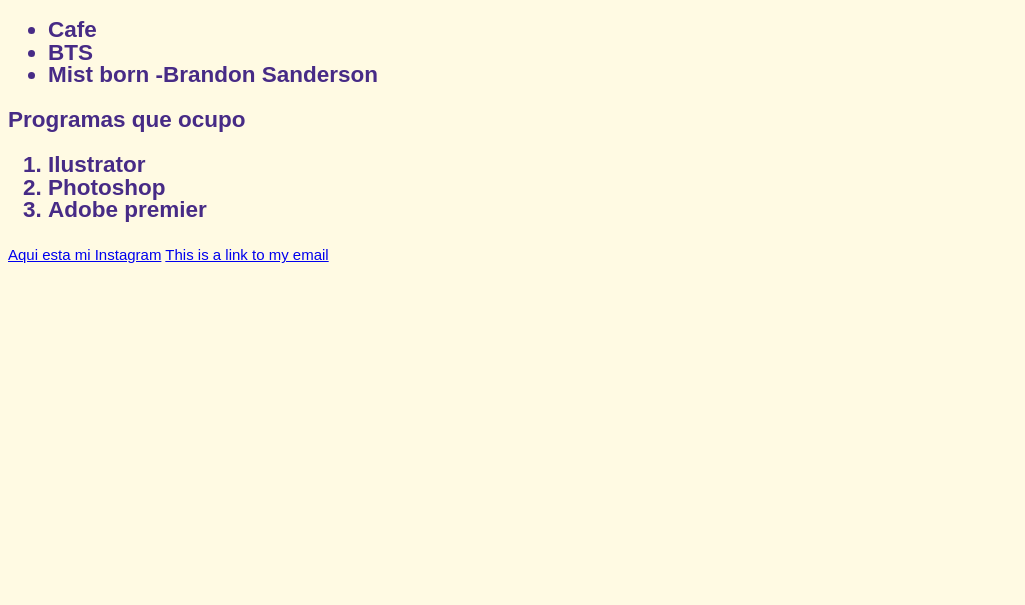
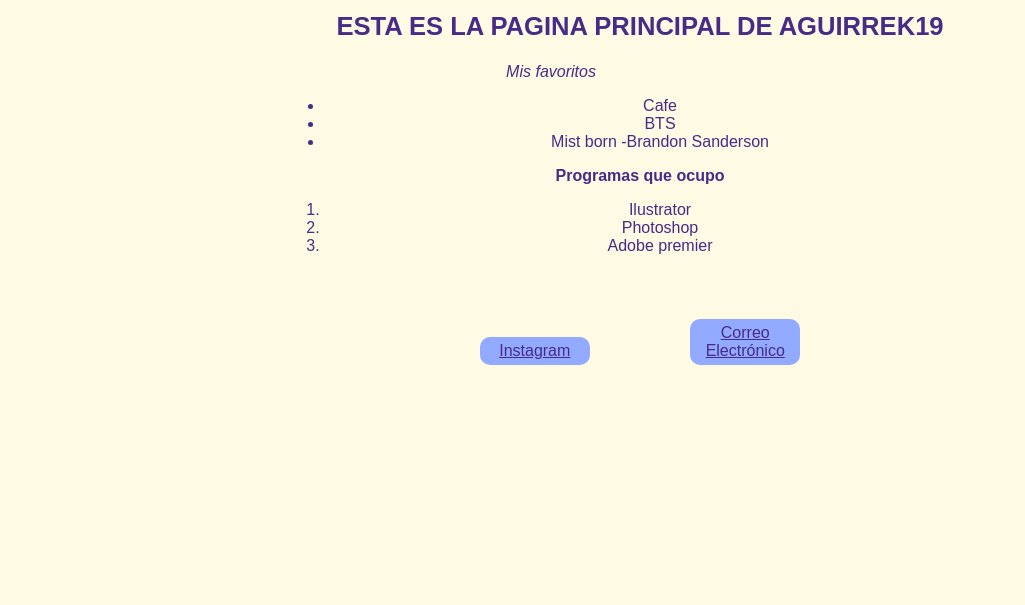
Before and after one commit to Aguirrek19/Aguirrek19, a plain HTML site: page index.html in a window 1280 px wide. Shown: the part 195-800 px from the top of the page, without its empty margins (0-1025 px from the left). Drawn offline with Linux system fonts and the light colour scheme; a web font is replaced by a local one.

Commit message:
Margenes y links

```diff
--- a/css/Stylesheet.css
+++ b/css/Stylesheet.css
@@ -2,27 +2,73 @@
 propiedad: valor;
 }
 */
+:root {
+    --background-color: #FFFAE3;
+    --text-color: #472B86;
+    --font-family: "inclusive-sans", sans-serif;
+    --font-tile: "futura-100", sans-serif;
+    --acent-color: #92aaff;
+}
 
-body {
-    background-color: #FFFAE3;
-    /* Example background color */
-    color: #472B86;
-    /* Example text color */
-
-    font-family: "inclusive-sans", sans-serif;
-    font-weight: 400;
-    font-style: normal;
-    font-size: 15px;
-    line-height: 1.5em;
+html {
+    font-size: 10px;
 
 }
 
+body {
+    background-color: var(--background-color);
+    color: var(--text-color);
+    font-family: var(--font-family);
+    font-size: 1.6em;
+    text-align: center;
+}
+
+main {
+    margin: 0 auto;
+    padding: 5em 0;
+    max-width: 80ch;
+}
+h1, h2, h3 {
+    font-family: var(--font-tile);
+    text-transform: uppercase;
+}
+
 h1 {
-    font-family: "futura-100", sans-serif;
-    font-weight: 700;
-    font-style: normal;
-    font-size: 60px;
-    line-height: 5rem;
+    font-size: 3em;
+}
+
+h2 {
+    font-size: 1.6em;
+}
+
+p {
+    max-width: 60ch;
+}
+
+a {
+    border-radius: 10px;
     text-align: center;
+    display: inline-block;
+    margin: 3em;
+    border: 5px solid var(--acent-color);
+    background-color: var(--acent-color);
+    color: var(--text-color);
+    width: 100px;
+    color: var(--text-color);
+    transition: all .5s ease-in-out;
+}
 
+a:visited {
+    color: var(--acent-color);
+    opacity: 0.8;
 }
+
+a:focus {
+    color: var(--acent-color);
+    background-color: var(--text-color);
+}
+
+a:active {
+    color: var(--acent-color);
+    opacity: 0.8;
+}
--- a/index.html
+++ b/index.html
@@ -1,5 +1,6 @@
-<x!DOCTYPE html>
-<html lang="en">
+<!DOCTYPE html>
+<html lang="es">
+
 <head>
     <meta charset="UTF-8">
     <meta name="viewport" content="width=device-width, initial-scale=1.0">
@@ -10,13 +11,14 @@
     <link rel="stylesheet" href="./css/Stylesheet.css">
 
 </head>
+
 <body>
+    <main>
         <h1>Welcome to Aguirrek19</h1>
-    <h2>Esta es la pagina principal de Aguirrek19<h2>
+        <h2>Esta es la pagina principal de Aguirrek19</h2>
 
-    <h2>
-<i>Mis favoritos</i>
-<br>
+
+        <p><i>Mis favoritos</i></p>
         <ul>
             <li> Cafe </li>
             <li> BTS </li>
@@ -28,12 +30,13 @@
             <li>Ilustrator</li>
             <li>Photoshop</li>
             <li>Adobe premier</li>
-     </h2>
+
         </ol>
 
-<a target="_blank" href="https://www.instagram.com/aguirre.nj.19/">Aqui esta mi Instagram</a>
-<a href="mailto:kaguirre@centro.edu.mx">This is a link to my email</a>
+        <a href="https://www.instagram.com/aguirre.nj.19/" title="Instagram" target="_blank">Instagram</a>
+        <a href="mailto:kaguirre@centro.edu.mx" title="Correo Electrónico" target="_blank">Correo Electrónico</a>
 
+    </main>
+</body>
 
-</body>
 </html>
```
Lines whose indentation alone changed are shown as unchanged.
